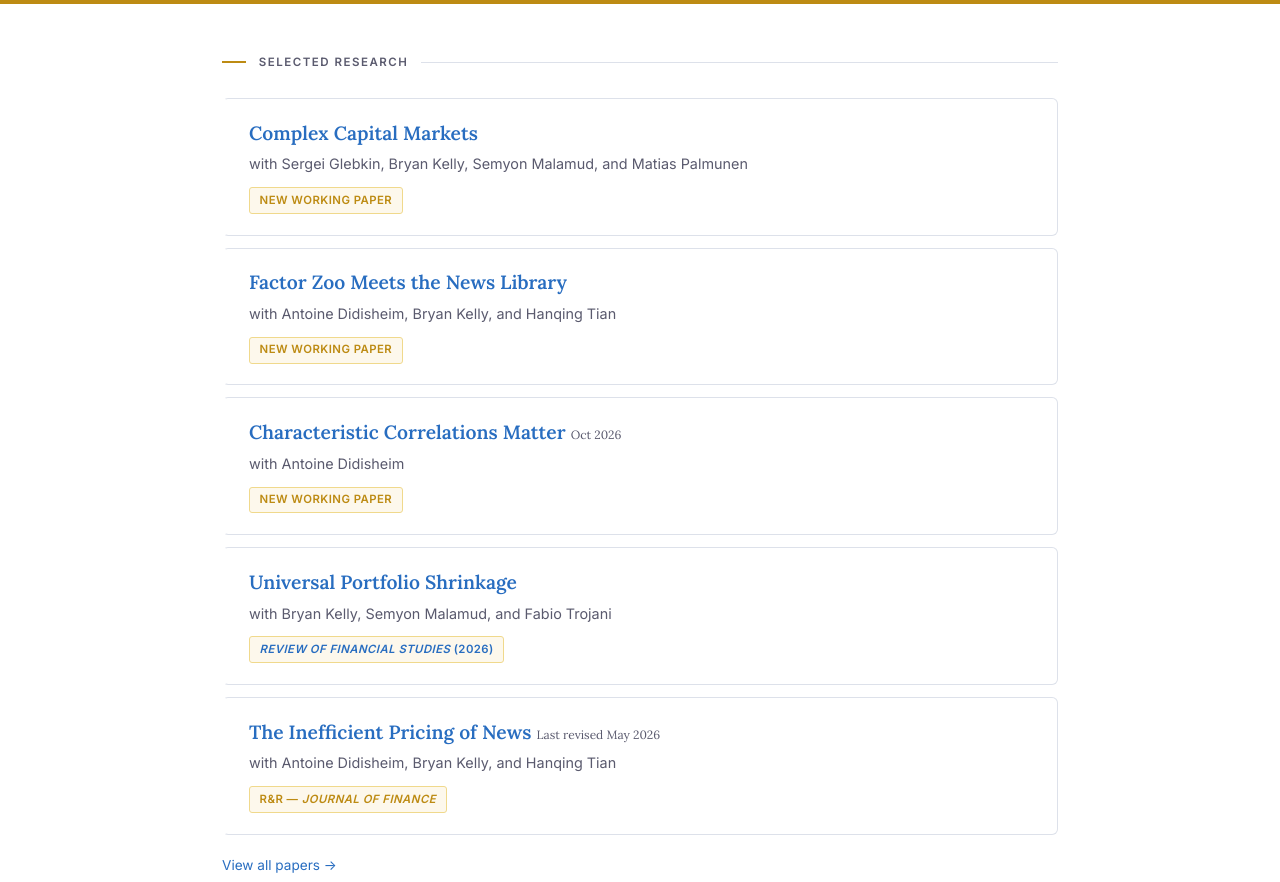
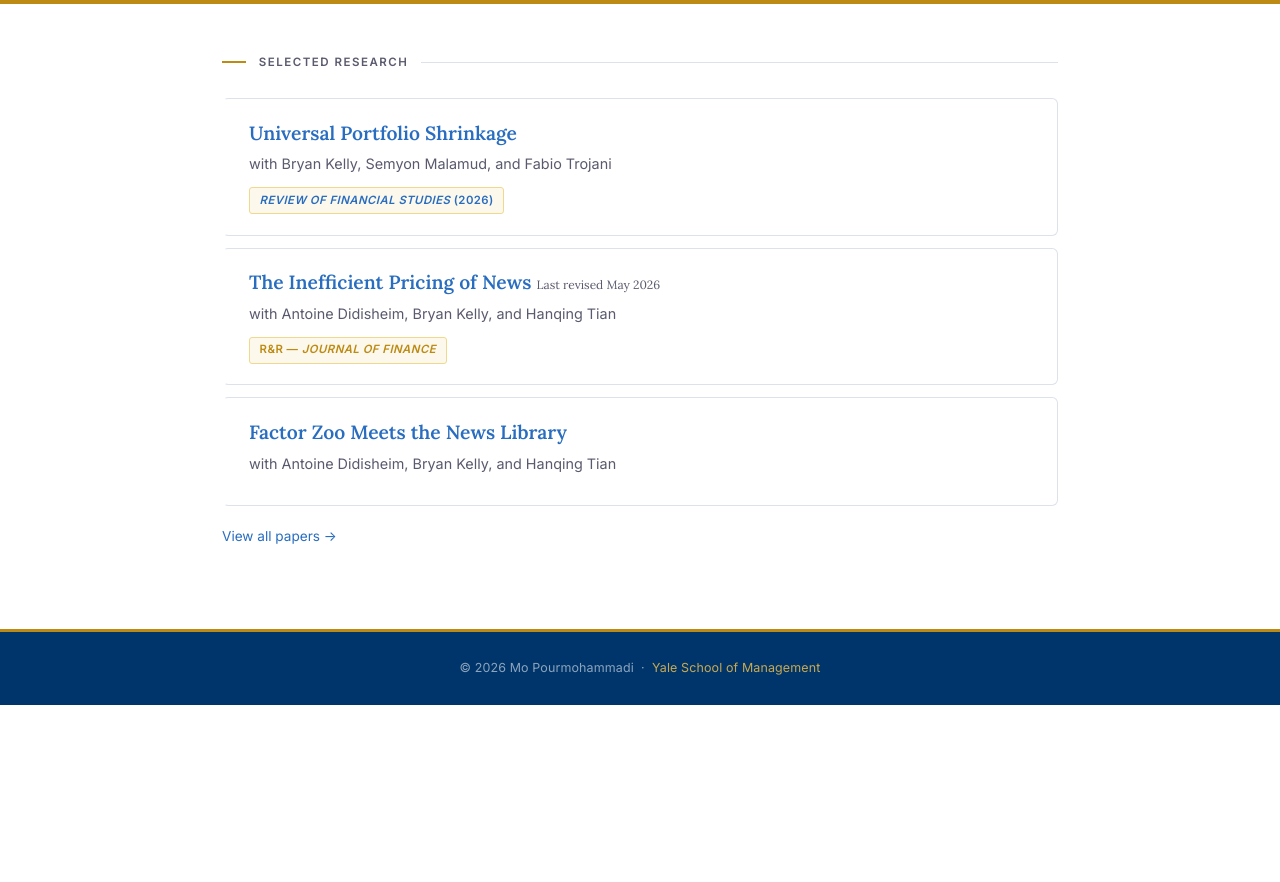
Before and after one commit to pourmohammadimohammad/pourmohammadimohammad.github.io, a plain HTML site: page index.html in a window 1280 px wide. Shown: the part 500-1382 px from the top of the page. After the commit the page ends 1205 px from the top, so only its background shows below. Drawn offline with Linux system fonts and the light colour scheme.

Commit message:
Trim homepage research selection

```diff
--- a/index.html
+++ b/index.html
@@ -80,24 +80,6 @@
   <ul class="paper-list">
 
     <li class="paper-card">
-      <span class="paper-title"><a href="research.html#complex-capital-markets">Complex Capital Markets</a></span>
-      <div class="paper-authors">with Sergei Glebkin, Bryan Kelly, Semyon Malamud, and Matias Palmunen</div>
-      <div style="margin-top:0.5rem;"><span class="badge">New working paper</span></div>
-    </li>
-
-    <li class="paper-card">
-      <span class="paper-title"><a href="research.html#factor-zoo-meets-the-news-library">Factor Zoo Meets the News Library</a></span>
-      <div class="paper-authors">with Antoine Didisheim, Bryan Kelly, and Hanqing Tian</div>
-      <div style="margin-top:0.5rem;"><span class="badge">New working paper</span></div>
-    </li>
-
-    <li class="paper-card">
-      <span class="paper-title"><a href="research.html#characteristic-correlations-matter">Characteristic Correlations Matter</a> <span style="font-size:0.75rem;color:var(--muted);font-weight:400;">Oct 2026</span></span>
-      <div class="paper-authors">with Antoine Didisheim</div>
-      <div style="margin-top:0.5rem;"><span class="badge">New working paper</span></div>
-    </li>
-
-    <li class="paper-card">
       <span class="paper-title"><a href="research.html#universal-portfolio-shrinkage">Universal Portfolio Shrinkage</a></span>
       <div class="paper-authors">with Bryan Kelly, Semyon Malamud, and Fabio Trojani</div>
       <div style="margin-top:0.5rem;"><span class="badge"><a href="https://doi.org/10.1093/rfs/hhag084" target="_blank" rel="noopener"><em>Review of Financial Studies</em> (2026)</a></span></div>
@@ -107,6 +89,11 @@
       <span class="paper-title"><a href="research.html#the-inefficient-pricing-of-news">The Inefficient Pricing of News</a> <span style="font-size:0.75rem;color:var(--muted);font-weight:400;">Last revised May 2026</span></span>
       <div class="paper-authors">with Antoine Didisheim, Bryan Kelly, and Hanqing Tian</div>
       <div style="margin-top:0.5rem;"><span class="badge">R&amp;R — <em>Journal of Finance</em></span></div>
+    </li>
+
+    <li class="paper-card">
+      <span class="paper-title"><a href="research.html#factor-zoo-meets-the-news-library">Factor Zoo Meets the News Library</a></span>
+      <div class="paper-authors">with Antoine Didisheim, Bryan Kelly, and Hanqing Tian</div>
     </li>
 
   </ul>
```
